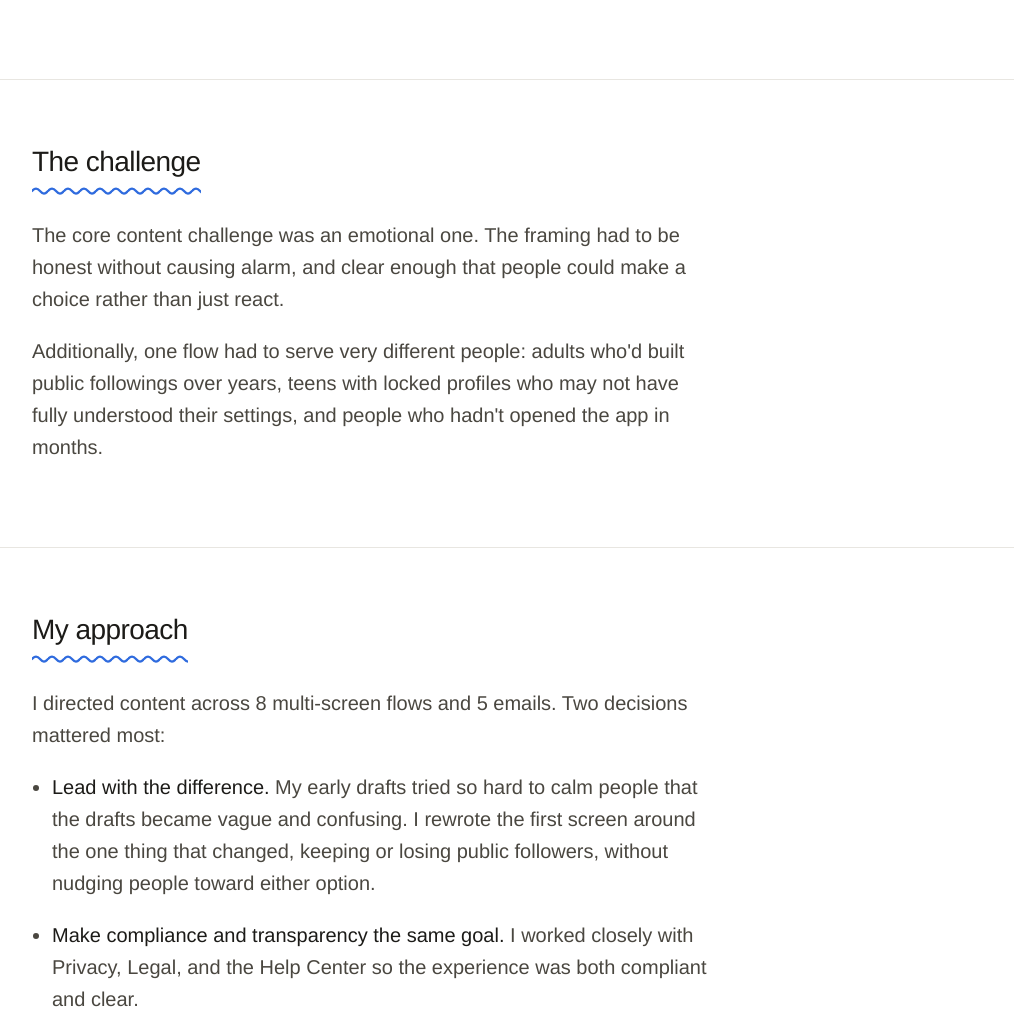
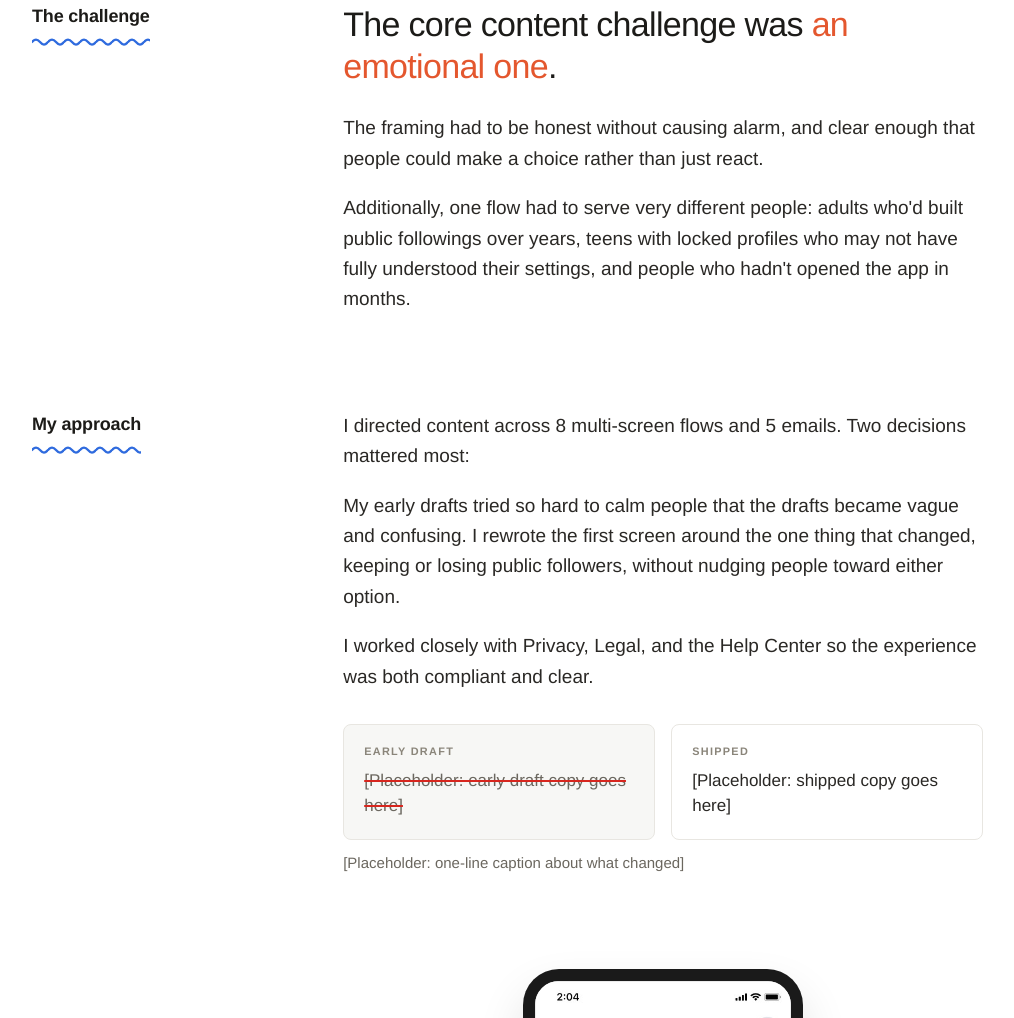
Before and after one commit to bessmyers/bessmyers.github.io, a plain HTML site: page work/locked-profiles.html in a window 1280 px wide. Shown: the part 1022-2040 px from the top of the page, without its empty margins (122-1136 px from the left). Drawn offline with Linux system fonts and the light colour scheme.

Commit message:
Two-column case study sections, pull quotes, draft comparison
- Each section: 260px bold 18px label (full-width blue squiggle) beside
  content capped at 640px; stacks to one column on tablets and phones
- Body text 19px / 1.6 in #2a2825; section dividers removed
- My approach: plain paragraphs, no bullets or bold lead-ins
- Challenge sections open with a 34px pull quote, key phrase in #E4572E
- Privacy: early draft vs shipped comparison cards (placeholder copy)

Co-Authored-By: Claude Opus 5.5 <noreply@anthropic.com>
Claude-Session: https://claude.ai/code/session_01EhM5K4kzXVZEM4KQnsG23A

```diff
--- a/work/locked-profiles.html
+++ b/work/locked-profiles.html
@@ -8,7 +8,7 @@
   <link rel="preconnect" href="https://fonts.googleapis.com" />
   <link rel="preconnect" href="https://fonts.gstatic.com" crossorigin />
   <link href="https://fonts.googleapis.com/css2?family=Libre+Baskerville:ital,wght@0,400;0,700;1,400&display=swap" rel="stylesheet" />
-  <link rel="stylesheet" href="work.css?v=10" />
+  <link rel="stylesheet" href="work.css?v=12" />
 </head>
 <body>
 <div class="site-wrap site-wrap--wide">
@@ -41,23 +41,41 @@
 
   <section class="case-section">
     <h2>The problem</h2>
-    <p>About 100M Facebook profiles had contradictory settings: locked for privacy, but open to public followers. Meta was retiring that combination. Anyone who wanted to keep public followers had to switch to professional mode, and everyone else would lose them.</p>
-    <p>At this scale, a confusing notification means churn and lost trust. My job was to explain a required choice clearly enough that people could make it with confidence.</p>
+    <div class="case-section-body">
+      <p>About 100M Facebook profiles had contradictory settings: locked for privacy, but open to public followers. Meta was retiring that combination. Anyone who wanted to keep public followers had to switch to professional mode, and everyone else would lose them.</p>
+      <p>At this scale, a confusing notification means churn and lost trust. My job was to explain a required choice clearly enough that people could make it with confidence.</p>
+    </div>
   </section>
 
   <section class="case-section">
     <h2>The challenge</h2>
-    <p>The core content challenge was an emotional one. The framing had to be honest without causing alarm, and clear enough that people could make a choice rather than just react.</p>
-    <p>Additionally, one flow had to serve very different people: adults who'd built public followings over years, teens with locked profiles who may not have fully understood their settings, and people who hadn't opened the app in months.</p>
+    <div class="case-section-body">
+      <p class="case-pullquote">The core content challenge was <span class="case-pullquote-accent">an emotional one</span>.</p>
+      <p>The framing had to be honest without causing alarm, and clear enough that people could make a choice rather than just react.</p>
+      <p>Additionally, one flow had to serve very different people: adults who'd built public followings over years, teens with locked profiles who may not have fully understood their settings, and people who hadn't opened the app in months.</p>
+    </div>
   </section>
 
   <section class="case-section">
     <h2>My approach</h2>
-    <p>I directed content across 8 multi-screen flows and 5 emails. Two decisions mattered most:</p>
-    <ul>
-      <li><strong>Lead with the difference.</strong> My early drafts tried so hard to calm people that the drafts became vague and confusing. I rewrote the first screen around the one thing that changed, keeping or losing public followers, without nudging people toward either option.</li>
-      <li><strong>Make compliance and transparency the same goal.</strong> I worked closely with Privacy, Legal, and the Help Center so the experience was both compliant and clear.</li>
-    </ul>
+    <div class="case-section-body">
+      <p>I directed content across 8 multi-screen flows and 5 emails. Two decisions mattered most:</p>
+      <p>My early drafts tried so hard to calm people that the drafts became vague and confusing. I rewrote the first screen around the one thing that changed, keeping or losing public followers, without nudging people toward either option.</p>
+      <p>I worked closely with Privacy, Legal, and the Help Center so the experience was both compliant and clear.</p>
+      <figure class="draft-compare">
+        <div class="draft-compare-cards">
+          <div class="draft-card draft-card--early">
+            <p class="draft-card-label">Early draft</p>
+            <p class="draft-card-text"><del>[Placeholder: early draft copy goes here]</del></p>
+          </div>
+          <div class="draft-card draft-card--shipped">
+            <p class="draft-card-label">Shipped</p>
+            <p class="draft-card-text">[Placeholder: shipped copy goes here]</p>
+          </div>
+        </div>
+        <figcaption class="draft-compare-caption">[Placeholder: one-line caption about what changed]</figcaption>
+      </figure>
+    </div>
   </section>
 
   <section class="proto-player" id="proto-player" aria-label="Interactive flow prototype">
@@ -78,7 +96,9 @@
 
   <section class="case-section">
     <h2>Results</h2>
-    <p>94.4% of people who entered the flow chose to keep their profile private. They understood the choice and made it decisively. The surprise was the other 5.6%, who switched to professional mode to keep their followers and lean into their identities as creators. The change shipped to every group, including teens, with no SEVs or rollbacks.</p>
+    <div class="case-section-body">
+      <p>94.4% of people who entered the flow chose to keep their profile private. They understood the choice and made it decisively. The surprise was the other 5.6%, who switched to professional mode to keep their followers and lean into their identities as creators. The change shipped to every group, including teens, with no SEVs or rollbacks.</p>
+    </div>
   </section>
 
   <footer class="case-footer">© 2026 Bess Myers · Made with the help of Cursor and Claude Design</footer>
--- a/work/work.css
+++ b/work/work.css
@@ -31,8 +31,7 @@ body {
 }
 
 .case-header {
-  padding: 3rem 0 2rem;
-  border-bottom: 1px solid var(--rule);
+  padding: 3rem 0 clamp(1.5rem, 4vw, 3rem);
 }
 
 .case-back {
@@ -157,13 +156,13 @@ body {
   color: var(--ink);
 }
 
-/* Body text: 20px, 1.6 line height, capped at 680px */
+/* Body text: 19px, 1.6 line height, #2a2825, capped at 640px */
 .case-intro,
 .case-section p,
 .case-section li {
-  font-size: clamp(1.125rem, 0.6vw + 1rem, 1.25rem);
+  font-size: 19px;
   line-height: 1.6;
-  max-width: 680px;
+  max-width: 640px;
 }
 
 .case-intro {
@@ -192,21 +191,31 @@ body {
   margin-top: 0.35rem;
 }
 
-.case-section {
-  padding: 4rem 0;
-  border-bottom: 1px solid var(--rule);
+/* Each section: 260px label column + content column (max 640px) */
+.case-section,
+.proto-player {
+  display: grid;
+  grid-template-columns: 260px minmax(0, 640px);
+  column-gap: clamp(2rem, 4vw, 3.5rem);
+  align-items: start;
+  padding: clamp(2rem, 4vw, 3rem) 0;
 }
 
-.case-section:last-of-type { border-bottom: none; }
+.case-section-body > :last-child { margin-bottom: 0; }
+
+/* The carousel sits in the content column, under "My approach" */
+.proto-player > * { grid-column: 2; }
 
 .case-section > h2 {
   width: fit-content;
-  margin-bottom: 1.5rem;
+  justify-self: start;
+  margin: 0;
+  padding-top: 0.15rem;
   font-family: var(--sans);
-  font-size: clamp(1.5rem, 1.5vw + 1rem, 1.75rem);
-  font-weight: 500;
-  letter-spacing: -0.02em;
-  line-height: 1.25;
+  font-size: 18px;
+  font-weight: 600;
+  letter-spacing: -0.01em;
+  line-height: 1.3;
   text-transform: none;
   color: var(--ink);
 }
@@ -216,7 +225,7 @@ body {
   display: block;
   width: 100%;
   height: 8px;
-  margin-top: 0.5rem;
+  margin-top: 0.6rem;
   background-color: var(--chaos-blue);
   -webkit-mask: var(--heading-wave) repeat-x 0 50% / 16px 8px;
   mask: var(--heading-wave) repeat-x 0 50% / 16px 8px;
@@ -224,7 +233,7 @@ body {
 
 .case-section p,
 .case-section li {
-  color: var(--ink-soft);
+  color: var(--ink-body);
   margin-bottom: 1em;
 }
 
@@ -239,10 +248,7 @@ body {
   color: var(--ink);
 }
 
-.proto-player {
-  padding: 3rem 0 4rem;
-  border-bottom: 1px solid var(--rule);
-}
+
 
 .proto-device {
   max-width: 280px;
@@ -664,3 +670,89 @@ body {
 
   .proto-device { max-width: 240px; }
 }
+
+
+/* Pull quote at the start of each challenge section */
+.case-section p.case-pullquote {
+  margin-bottom: 0.75em;
+  font-size: clamp(1.625rem, 2vw + 1rem, 2.125rem);
+  font-weight: 400;
+  line-height: 1.25;
+  letter-spacing: -0.02em;
+  color: var(--ink);
+}
+
+.case-pullquote-accent { color: #E4572E; }
+
+/* Early draft vs shipped */
+.draft-compare {
+  max-width: 640px;
+  margin: 2rem 0 0;
+}
+
+.draft-compare-cards {
+  display: grid;
+  grid-template-columns: 1fr 1fr;
+  gap: 1rem;
+}
+
+.draft-card {
+  padding: 1.25rem;
+  border: 1px solid var(--rule);
+  border-radius: 8px;
+  background: var(--bg);
+}
+
+.draft-card--early { background: var(--bg-tint); }
+
+.case-section .draft-card-label {
+  margin-bottom: 0.6rem;
+  font-size: 0.68rem;
+  font-weight: 600;
+  letter-spacing: 0.12em;
+  text-transform: uppercase;
+  line-height: 1.2;
+  color: var(--ink-muted);
+}
+
+.case-section .draft-card-text {
+  margin-bottom: 0;
+  font-size: 17px;
+  line-height: 1.5;
+}
+
+.draft-card-text del {
+  color: var(--ink-gray);
+  text-decoration-line: line-through;
+  text-decoration-color: #D7261E;
+  text-decoration-thickness: 2px;
+}
+
+.draft-compare-caption {
+  margin-top: 0.75rem;
+  font-size: 15px;
+  line-height: 1.4;
+  color: var(--ink-gray);
+}
+
+/* Keep card text readable inside the narrower content column */
+.case-section .severity-item p {
+  font-size: 16px;
+  line-height: 1.5;
+}
+
+/* Tablets and phones: everything in one column */
+@media (max-width: 900px) {
+  .case-section,
+  .proto-player {
+    display: block;
+  }
+
+  .case-section > h2 { margin-bottom: 1.25rem; }
+}
+
+@media (max-width: 600px) {
+  .draft-compare-cards {
+    grid-template-columns: 1fr;
+  }
+}
```
Also changed, not shown: work/ai-auditing.html (+17 -7 lines).
